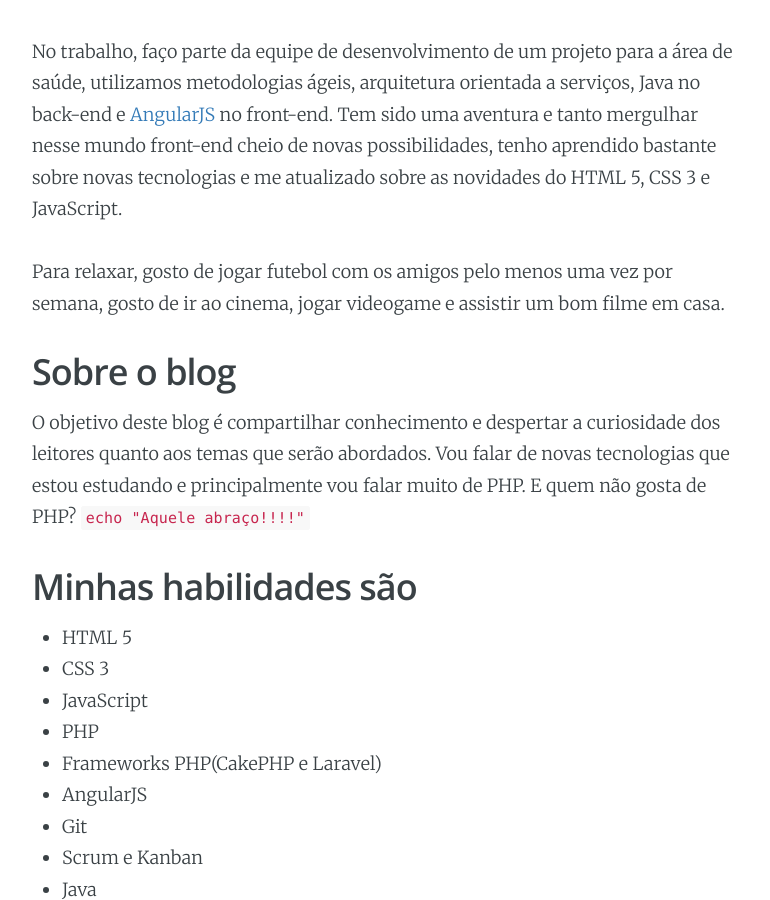
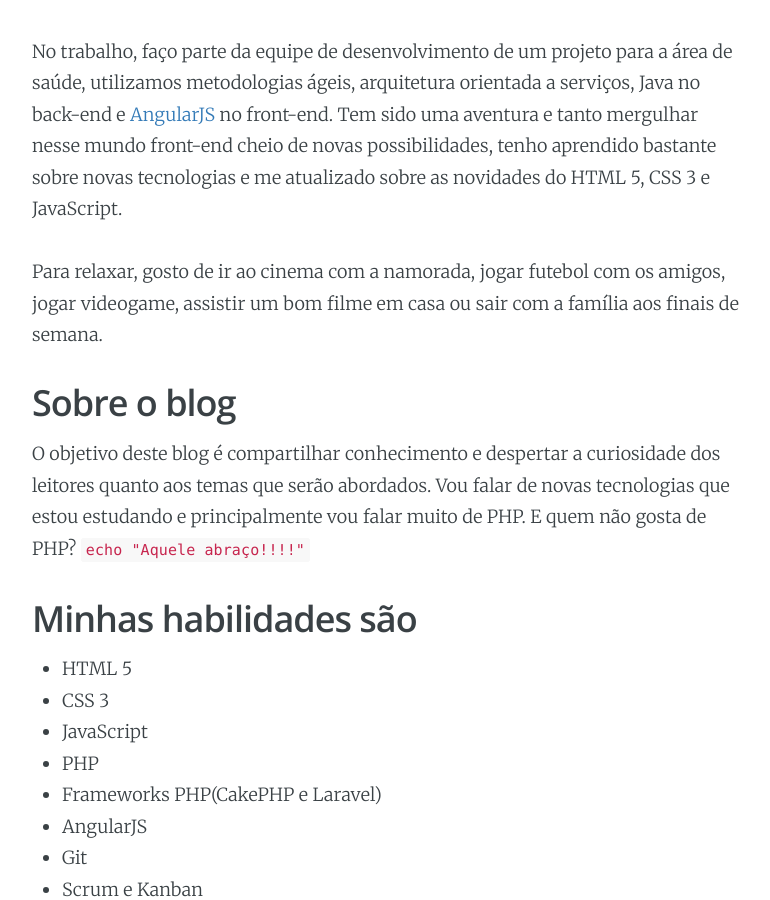
Before and after one commit to diovanemonteiro/diovanemonteiro.github.io, a Jekyll site: the page built from about.md, in a window 1280 px wide and 900 px high, scrolled down 1021 px. Shown: the whole window, without its empty margins (253-1023 px from the left). Built offline with Jekyll 4.4.1, drawn with Linux system fonts in a browser that asks for light colours; nearby versions of some CDN libraries; some web fonts are replaced.

Commit message:
Update about text

```diff
--- a/about.md
+++ b/about.md
@@ -13,7 +13,7 @@ Sou apaixonado por tecnologias web principalmente as tecnologias que envolvem o
 
 No trabalho, faço parte da equipe de desenvolvimento de um projeto para a área de saúde, utilizamos metodologias ágeis, arquitetura orientada a serviços, Java no back-end e [AngularJS](http://angularjs.org) no front-end. Tem sido uma aventura e tanto mergulhar nesse mundo front-end cheio de novas possibilidades, tenho aprendido bastante sobre novas tecnologias e me atualizado sobre as novidades do HTML 5, CSS 3 e JavaScript.
 
-Para relaxar, gosto de jogar futebol com os amigos pelo menos uma vez por semana, gosto de ir ao cinema, jogar videogame e assistir um bom filme em casa.
+Para relaxar, gosto de ir ao cinema com a namorada, jogar futebol com os amigos, jogar videogame, assistir um bom filme em casa ou sair com a família aos finais de semana.
 
 ## Sobre o blog
 
```
